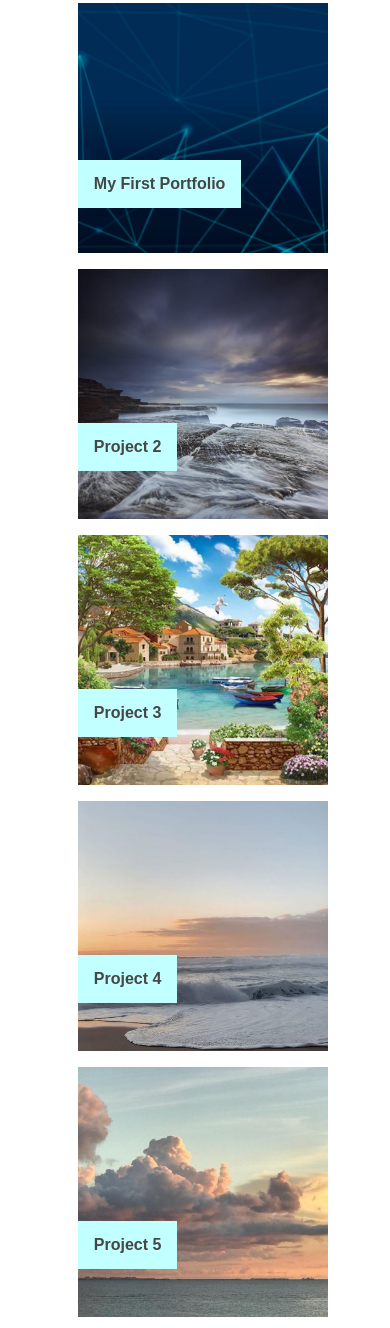
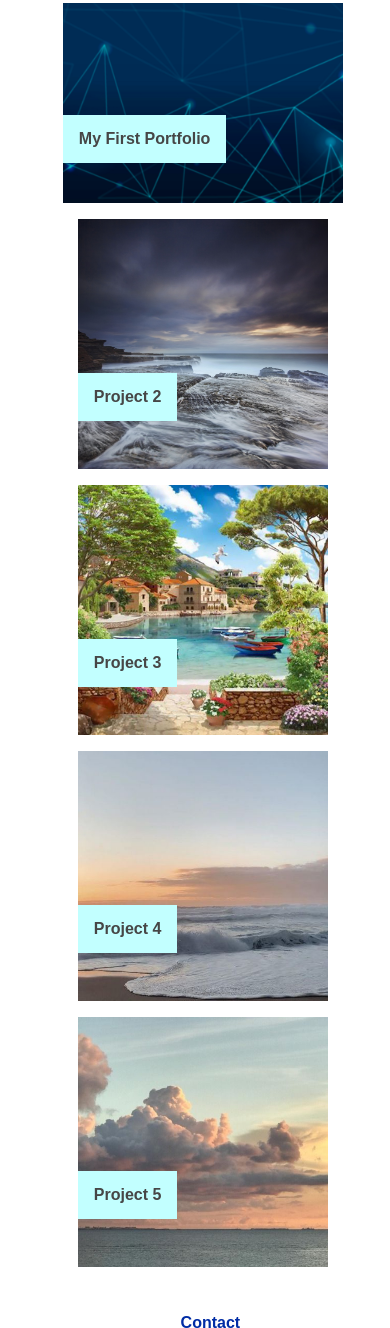
Before and after one commit to GabrielWarner/gabriel-warner-Module-Challenge-2, a plain HTML site: page index.html in a window 390 px wide. Shown: the part 941-2269 px from the top of the page. Drawn offline with Linux system fonts and the light colour scheme.

Commit message:
updates to flexbox and media querys

```diff
--- a/index.html
+++ b/index.html
@@ -47,26 +47,26 @@
             </div>
           </a>
 
-          <a href="" class="project-link">
-            <div class="project-2">
+          <a href="" class="project-2">
+            <div>
               <h3 class="project-heading">Project 2</h3>
             </div>
           </a>
 
-          <a href="" class="project-link">
-            <div class="project-3">
+          <a href="" class="project-3">
+            <div >
               <h3 class="project-heading">Project 3</h3>
             </div>
           </a>
 
-          <a href="" class="project-link">
-            <div class="project-4">
+          <a href="" class="project-4">
+            <div>
               <h3 class="project-heading">Project 4</h3>
             </div>
           </a>
 
-          <a href="" class="project-link">
-            <div class="project-5">
+          <a href="" class="project-5">
+            <div>
               <h3 class="project-heading">Project 5</h3>
             </div>
           </a>
--- a/style.css
+++ b/style.css
@@ -133,7 +133,6 @@ p{
 .first-project-heading{
     position: absolute;
     left: 0;
-    bottom: 3em;
     background-color: rgb(194, 255, 255);
     color: var(--primary);
     padding: 1em;
@@ -164,35 +163,35 @@ p{
 .project-2{
     height: 250px;
     width: 250px;
-    flex-shrink: 1;
+    background-image: url("project2.jpg");
+    background-position: center;
+    background-size: cover;
     position: relative;
-    background-image: url("project2.jpg");
-    background-size: cover;
 }
 
 .project-3{
     height: 250px;
     width: 250px;
-    flex-shrink: 1;
+    background-image: url("project3.jpg");
+    background-position: center;
+    background-size: cover;
     position: relative;
-    background-image: url("project3.jpg");
-    background-size: cover;
 }
 .project-4{
     height: 250px;
     width: 250px;
-    flex-shrink: 1;
+    background-image: url("project4.jpg");
+    background-position: center;
+    background-size: cover;
     position: relative;
-    background-image: url("project4.jpg");
-    background-size: cover;
 }
 .project-5{
     height: 250px;
     width: 250px;
-    flex-shrink: 1;
+    background-image: url("project5.jpg");
+    background-position: center;
+    background-size: cover;
     position: relative;
-    background-image: url("project5.jpg");
-    background-size: cover;
 }
 
 /* FOOTER */
@@ -202,7 +201,9 @@ p{
 .contact-link{
     color: var(--primary);
 }
-
+#contact-me{
+    margin-bottom: 1em;
+}
 
 /* Media Querys */
 @media (max-width: 776px){
@@ -232,6 +233,7 @@ p{
         align-items: center;
         justify-content: ;
 
+
     }
     .page-section-header{
         border-right: 0;
@@ -244,6 +246,9 @@ p{
     }
     .first-project{
         flex: 1;
+    }
+    .first-project-heading{
+        bottom: -155px;
     }
     .project{
         flex: 1;
@@ -259,6 +264,9 @@ p{
         color: var(--primary);
         padding-top: 1em;
     }
+    #contact-me{
+        gap: .6em;
+    }
 
 }
 @media (max-width: 600px){
@@ -267,7 +275,7 @@ p{
     }
     .first-project-heading{
 
-        bottom: -205px;
+        bottom: -160px;
     }
 }
 @media (max-width: 576px){
@@ -284,8 +292,7 @@ p{
 
     }
     .project-link-first{
-        height: 250px;
-        width: 250px;
+
         background-image: url("hero-banner.jpg");
         background-position: center;
         background-size: cover;
@@ -310,5 +317,8 @@ p{
         padding: .2em;
 
     }
+    #contact-me{
+        gap: .2em;
+    }
 
 }
```
